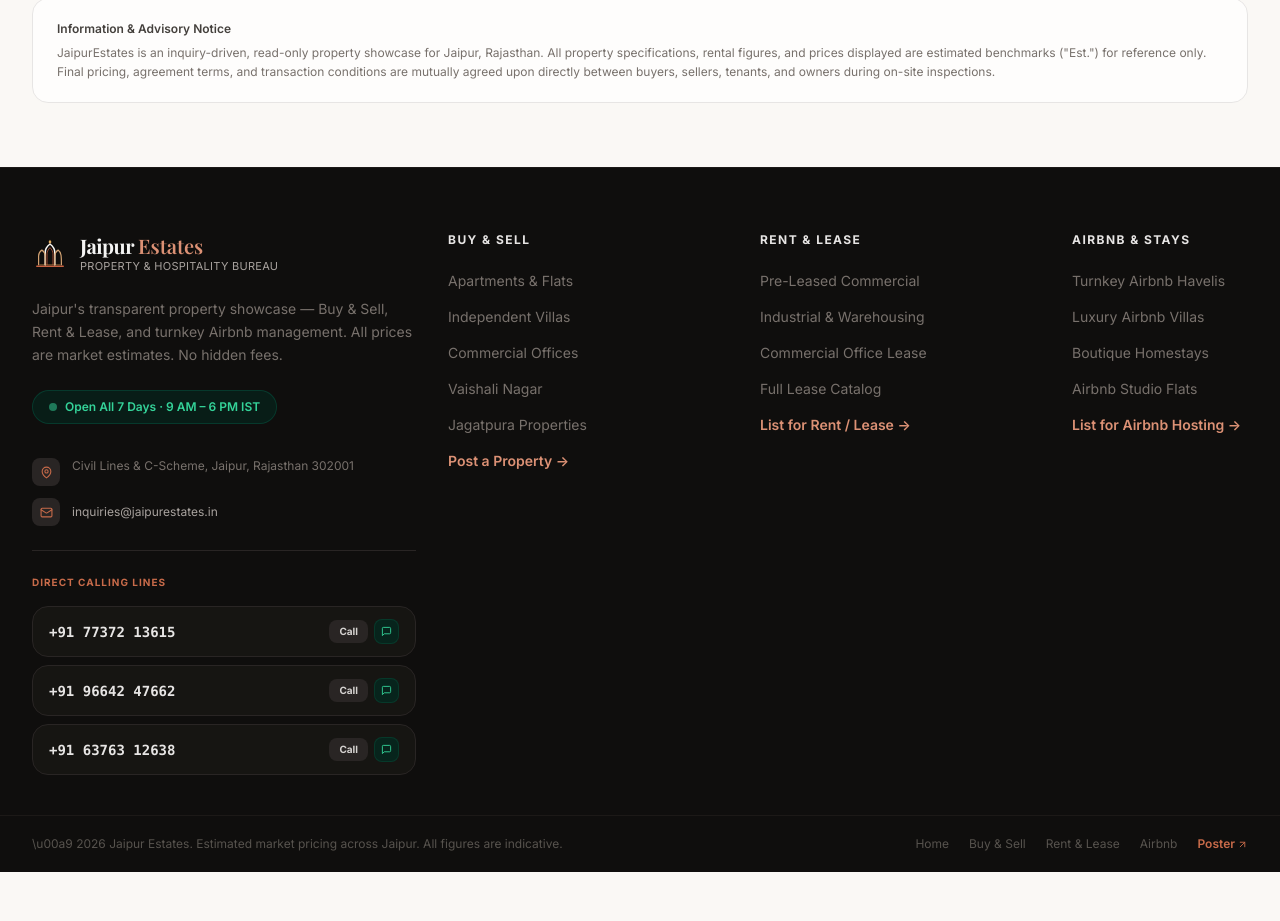
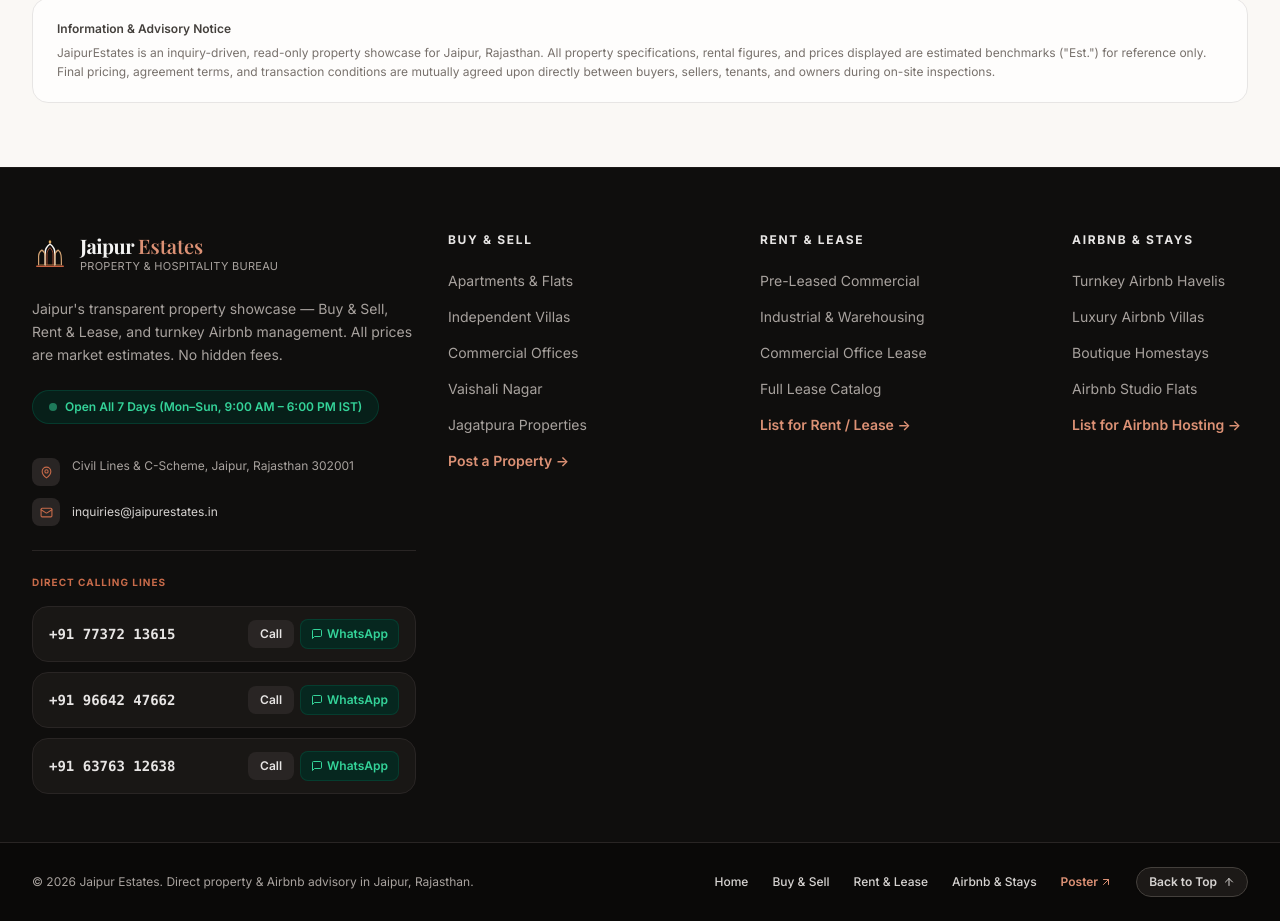
Before and after one commit to rohanjangir31/jaipur-realestate, a React (Vite) app in the folder client/: page / in a window 1280 px wide. Shown: the part 6680-7601 px from the top of the page. Before the commit the page ends 7552 px from the top, so only its background shows below. Built offline with nearby package versions, Linux system fonts and the light colour scheme; no server answers; a web font is replaced by a local one.

Commit message:
fix(navigation): add ScrollToTop handler, fix bottom footer links, high-contrast bottom bar, and remove lingering commission badge in quick contact

```diff
--- a/client/src/App.jsx
+++ b/client/src/App.jsx
@@ -5,6 +5,7 @@
 import Footer from './components/layout/Footer';
 import ProtectedRoute from './components/layout/ProtectedRoute';
 import QuickContact from './components/ui/QuickContact';
+import ScrollToTop from './components/layout/ScrollToTop';
 
 // Pages
 import Home from './pages/Home';
@@ -35,6 +36,7 @@
 export default function App() {
   return (
     <BrowserRouter>
+      <ScrollToTop />
       <AuthProvider>
         <div className="flex flex-col min-h-screen">
           <Navbar />
@@ -50,7 +52,7 @@
               <Route
                 path="/buy/submit"
                 element={
-                  <ProtectedRoute roles={['owner', 'agent', 'admin', 'super_admin']}>
+                  <ProtectedRoute>
                     <SubmitProperty />
                   </ProtectedRoute>
                 }
@@ -62,7 +64,7 @@
               <Route
                 path="/stay/host/submit"
                 element={
-                  <ProtectedRoute roles={['host', 'agent', 'admin', 'super_admin']}>
+                  <ProtectedRoute>
                     <HostSubmitStay />
                   </ProtectedRoute>
                 }
--- a/client/src/components/layout/Footer.jsx
+++ b/client/src/components/layout/Footer.jsx
@@ -1,6 +1,6 @@
 import React from 'react';
 import { Link } from 'react-router-dom';
-import { MapPin, Mail, Phone, MessageSquare, ArrowUpRight, Heart } from 'lucide-react';
+import { MapPin, Mail, MessageSquare, ArrowUpRight, ArrowUp } from 'lucide-react';
 import Logo from '../ui/Logo';
 import { CONTACT_NUMBERS, OFFICE_ADDRESS, CONTACT_EMAIL, OFFICE_HOURS } from '../../utils/contact';
 
@@ -11,47 +11,51 @@
     { label: 'Commercial Offices',         to: '/buy?propertyType=Commercial Office/Shop' },
     { label: 'Vaishali Nagar',             to: '/buy?locality=Vaishali%20Nagar' },
     { label: 'Jagatpura Properties',       to: '/buy?locality=Jagatpura' },
-    { label: 'Post a Property \u2192',     to: '/buy/submit', highlight: true },
+    { label: 'Post a Property →',          to: '/buy/submit', highlight: true },
   ],
   'Rent & Lease': [
     { label: 'Pre-Leased Commercial',      to: '/invest?assetClass=Pre-Leased%20Commercial' },
     { label: 'Industrial & Warehousing',   to: '/invest?assetClass=Industrial%20Lease' },
     { label: 'Commercial Office Lease',    to: '/invest?assetClass=Commercial%20Office%20Lease' },
     { label: 'Full Lease Catalog',         to: '/invest' },
-    { label: 'List for Rent / Lease \u2192', to: '/buy/submit', highlight: true },
+    { label: 'List for Rent / Lease →',    to: '/buy/submit', highlight: true },
   ],
   'Airbnb & Stays': [
     { label: 'Turnkey Airbnb Havelis',     to: '/stay?stayType=Airbnb%20Haveli' },
     { label: 'Luxury Airbnb Villas',       to: '/stay?stayType=Airbnb%20Luxury%20Villa' },
     { label: 'Boutique Homestays',         to: '/stay?stayType=Airbnb%20Homestay' },
     { label: 'Airbnb Studio Flats',        to: '/stay?stayType=Airbnb%20Studio%20Apartment' },
-    { label: 'List for Airbnb Hosting \u2192', to: '/stay/host/submit', highlight: true },
+    { label: 'List for Airbnb Hosting →',  to: '/stay/host/submit', highlight: true },
   ],
 };
 
 export default function Footer() {
+  const scrollToTop = () => {
+    window.scrollTo({ top: 0, behavior: 'smooth' });
+  };
+
   return (
     <footer className="bg-[#0f0e0d] text-stone-400 border-t border-stone-900 mt-auto">
 
       {/* ── Main Footer Body ── */}
-      <div className="max-w-7xl mx-auto px-4 sm:px-6 lg:px-8 pt-16 pb-10">
+      <div className="max-w-7xl mx-auto px-4 sm:px-6 lg:px-8 pt-16 pb-12">
         <div className="grid grid-cols-1 md:grid-cols-2 lg:grid-cols-12 gap-12 lg:gap-8">
 
           {/* Column 1: Brand + Contact (span 4) */}
           <div className="lg:col-span-4">
-            <Link to="/" className="inline-block mb-6">
+            <Link to="/" onClick={scrollToTop} className="inline-block mb-6">
               <Logo variant="dark" />
             </Link>
-            <p className="text-stone-500 text-sm leading-relaxed max-w-sm mb-6">
+            <p className="text-stone-400 text-sm leading-relaxed max-w-sm mb-6">
               Jaipur's transparent property showcase — Buy & Sell, Rent & Lease, and turnkey
               Airbnb management. All prices are market estimates. No hidden fees.
             </p>
 
             {/* Live Status Pill */}
             <div className="inline-flex items-center gap-2 text-xs font-semibold text-emerald-400
-                            bg-emerald-950/50 border border-emerald-900/60 px-4 py-2 rounded-full mb-8">
+                            bg-emerald-950/60 border border-emerald-900/60 px-4 py-2 rounded-full mb-8">
               <span className="w-2 h-2 rounded-full bg-emerald-400 animate-pulse shrink-0" />
-              Open All 7 Days · 9 AM – 6 PM IST
+              {OFFICE_HOURS}
             </div>
 
             {/* Contact Details */}
@@ -60,14 +64,16 @@
                 <div className="w-7 h-7 rounded-lg bg-stone-800 flex items-center justify-center shrink-0 mt-0.5">
                   <MapPin size={13} className="text-terracotta-500" />
                 </div>
-                <span className="text-xs text-stone-500 leading-relaxed">{OFFICE_ADDRESS}</span>
+                <span className="text-xs text-stone-400 leading-relaxed">{OFFICE_ADDRESS}</span>
               </div>
               <div className="flex items-center gap-3">
                 <div className="w-7 h-7 rounded-lg bg-stone-800 flex items-center justify-center shrink-0">
                   <Mail size={13} className="text-terracotta-500" />
                 </div>
-                <a href={`mailto:${CONTACT_EMAIL}`}
-                   className="text-xs text-stone-400 hover:text-white transition-colors">
+                <a
+                  href={`mailto:${CONTACT_EMAIL}`}
+                  className="text-xs text-stone-300 hover:text-white transition-colors"
+                >
                   {CONTACT_EMAIL}
                 </a>
               </div>
@@ -78,27 +84,38 @@
               <span className="text-[10px] font-bold uppercase tracking-widest text-terracotta-500 block mb-4">
                 Direct Calling Lines
               </span>
-              <div className="space-y-2">
+              <div className="space-y-2.5">
                 {CONTACT_NUMBERS.map(({ number, tel, whatsapp }) => (
-                  <div key={number}
-                       className="flex items-center justify-between px-4 py-3 rounded-2xl
-                                  bg-stone-900/60 border border-stone-800 hover:border-stone-700
-                                  transition-colors group">
-                    <a href={tel}
-                       className="font-mono text-sm font-bold text-stone-200 hover:text-white transition-colors">
+                  <div
+                    key={number}
+                    className="flex items-center justify-between px-4 py-3 rounded-2xl
+                               bg-stone-900/80 border border-stone-800 hover:border-stone-700
+                               transition-colors group"
+                  >
+                    <a
+                      href={tel}
+                      className="font-mono text-sm font-bold text-stone-200 hover:text-white transition-colors"
+                    >
                       {number}
                     </a>
                     <div className="flex items-center gap-1.5">
-                      <a href={tel}
-                         className="px-2.5 py-1 rounded-lg bg-stone-800 hover:bg-stone-700
-                                    text-[10px] font-bold text-stone-300 transition-colors">
+                      <a
+                        href={tel}
+                        className="px-3 py-1.5 rounded-lg bg-stone-800 hover:bg-stone-700
+                                   text-xs font-semibold text-stone-200 transition-colors"
+                      >
                         Call
                       </a>
-                      <a href={whatsapp} target="_blank" rel="noopener noreferrer"
-                         className="p-1.5 rounded-lg bg-emerald-950/70 border border-emerald-900/50
-                                    text-emerald-400 hover:text-emerald-300 transition-colors"
-                         title="WhatsApp">
-                        <MessageSquare size={11} />
+                      <a
+                        href={whatsapp}
+                        target="_blank"
+                        rel="noopener noreferrer"
+                        className="px-2.5 py-1.5 rounded-lg bg-emerald-950/80 border border-emerald-900/60
+                                   text-emerald-400 hover:text-emerald-300 hover:bg-emerald-900/60 transition-colors flex items-center gap-1 text-xs font-semibold"
+                        title="Chat on WhatsApp"
+                      >
+                        <MessageSquare size={12} />
+                        <span className="hidden sm:inline">WhatsApp</span>
                       </a>
                     </div>
                   </div>
@@ -109,8 +126,11 @@
 
           {/* Column 2-4: Service Links */}
           {Object.entries(FOOTER_LINKS).map(([category, links], idx) => (
-            <div key={category} className={idx === 2 ? 'lg:col-span-2 md:col-span-1' : 'lg:col-span-3 md:col-span-1'}>
-              <h4 className="text-xs font-bold uppercase tracking-[0.12em] text-stone-200 mb-5">
+            <div
+              key={category}
+              className={idx === 2 ? 'lg:col-span-2 md:col-span-1' : 'lg:col-span-3 md:col-span-1'}
+            >
+              <h4 className="text-xs font-bold uppercase tracking-[0.14em] text-stone-200 mb-5">
                 {category}
               </h4>
               <ul className="space-y-3">
@@ -118,10 +138,11 @@
                   <li key={label}>
                     <Link
                       to={to}
+                      onClick={scrollToTop}
                       className={`text-sm transition-colors inline-flex items-center gap-1 ${
                         highlight
                           ? 'text-terracotta-400 hover:text-terracotta-300 font-semibold'
-                          : 'text-stone-500 hover:text-stone-200'
+                          : 'text-stone-400 hover:text-white'
                       }`}
                     >
                       {label}
@@ -136,22 +157,44 @@
       </div>
 
       {/* ── Bottom Bar ── */}
-      <div className="border-t border-stone-900">
-        <div className="max-w-7xl mx-auto px-4 sm:px-6 lg:px-8 py-5
-                        flex flex-col sm:flex-row items-center justify-between gap-3">
-          <p className="text-xs text-stone-600">
-            \u00a9 {new Date().getFullYear()} Jaipur Estates. Estimated market pricing across Jaipur.
-            All figures are indicative.
+      <div className="border-t border-stone-800 bg-[#0a0908]">
+        <div className="max-w-7xl mx-auto px-4 sm:px-6 lg:px-8 py-6
+                        flex flex-col md:flex-row items-center justify-between gap-4">
+          <p className="text-xs text-stone-400 text-center md:text-left">
+            © {new Date().getFullYear()} Jaipur Estates. Direct property &amp; Airbnb advisory in Jaipur, Rajasthan.
           </p>
-          <div className="flex items-center gap-5 text-xs text-stone-600">
-            <Link to="/"       className="hover:text-stone-300 transition-colors">Home</Link>
-            <Link to="/buy"    className="hover:text-stone-300 transition-colors">Buy & Sell</Link>
-            <Link to="/invest" className="hover:text-stone-300 transition-colors">Rent & Lease</Link>
-            <Link to="/stay"   className="hover:text-stone-300 transition-colors">Airbnb</Link>
-            <Link to="/poster" className="text-terracotta-500 hover:text-terracotta-300 font-semibold
-                                          flex items-center gap-0.5 transition-colors">
-              Poster <ArrowUpRight size={11} />
+
+          <div className="flex flex-wrap items-center justify-center gap-5 sm:gap-6 text-xs text-stone-300 font-medium">
+            <Link to="/" onClick={scrollToTop} className="hover:text-terracotta-400 transition-colors">
+              Home
             </Link>
+            <Link to="/buy" onClick={scrollToTop} className="hover:text-terracotta-400 transition-colors">
+              Buy &amp; Sell
+            </Link>
+            <Link to="/invest" onClick={scrollToTop} className="hover:text-terracotta-400 transition-colors">
+              Rent &amp; Lease
+            </Link>
+            <Link to="/stay" onClick={scrollToTop} className="hover:text-terracotta-400 transition-colors">
+              Airbnb &amp; Stays
+            </Link>
+            <Link
+              to="/poster"
+              onClick={scrollToTop}
+              className="text-terracotta-400 hover:text-terracotta-300 font-semibold flex items-center gap-0.5 transition-colors"
+            >
+              Poster <ArrowUpRight size={12} />
+            </Link>
+
+            {/* Back to top button */}
+            <button
+              type="button"
+              onClick={scrollToTop}
+              className="inline-flex items-center gap-1.5 px-3 py-1.5 rounded-full bg-stone-900 hover:bg-stone-800 border border-stone-700 text-stone-300 hover:text-white transition-all text-xs font-semibold shadow-sm"
+              aria-label="Back to top"
+            >
+              <span>Back to Top</span>
+              <ArrowUp size={12} />
+            </button>
           </div>
         </div>
       </div>
--- a/client/src/components/ui/QuickContact.jsx
+++ b/client/src/components/ui/QuickContact.jsx
@@ -14,7 +14,7 @@
             <div>
               <div className="flex items-center gap-1.5 text-terracotta-400 text-xs font-semibold uppercase tracking-wider">
                 <Sparkles size={13} />
-                <span>Standard 1% Commission</span>
+                <span>Direct Advisory · No Hidden Fees</span>
               </div>
               <h3 className="font-serif text-lg text-white font-medium mt-0.5">
                 Direct Calling Lines
```
Also changed, not shown: client/src/components/layout/ScrollToTop.jsx (added, +20 -0 lines).
